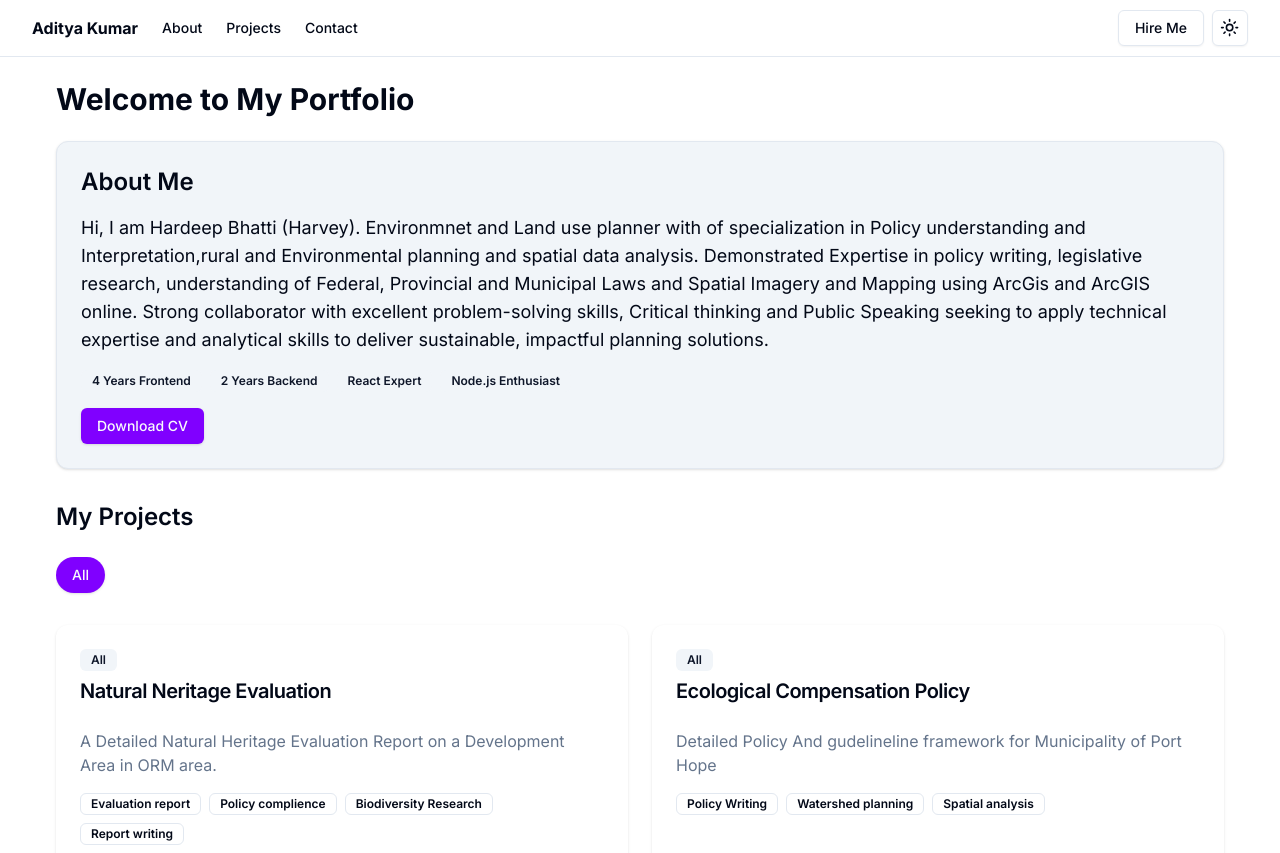
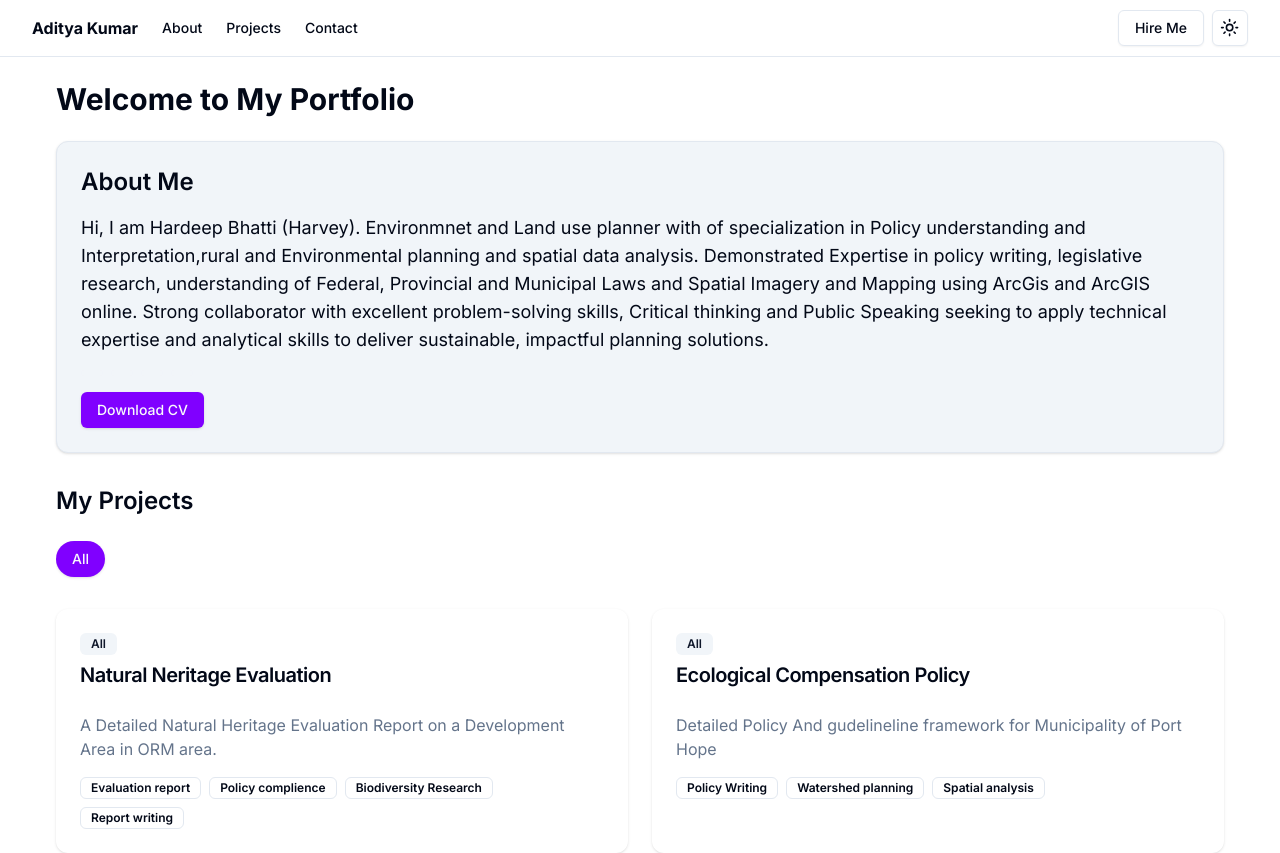
Before and after one commit to harvey2809/portfolioharvey-s, a Next.js app: page / in a window 1280 px wide. Shown: the top 853 px of the page. Built offline with nearby package versions, Linux system fonts and the light colour scheme.

Commit message:
Update page.tsx

```diff
--- a/app/page.tsx
+++ b/app/page.tsx
@@ -35,10 +35,10 @@ export default function Home() {
               {USER_INFO_CONSTANT.USER_INFO.description}
             </p>
             <div className="flex flex-wrap gap-2">
-              <Badge variant="secondary">4 Years Frontend</Badge>
-              <Badge variant="secondary">2 Years Backend</Badge>
-              <Badge variant="secondary">React Expert</Badge>
-              <Badge variant="secondary">Node.js Enthusiast</Badge>
+              <Badge variant="secondary"> </Badge>
+              <Badge variant="secondary"> </Badge>
+              <Badge variant="secondary"> </Badge>
+              <Badge variant="secondary"> </Badge>
             </div>
             <Button onClick={handleDownloadCV} className="mt-4">Download CV</Button>
           </CardContent>
```
